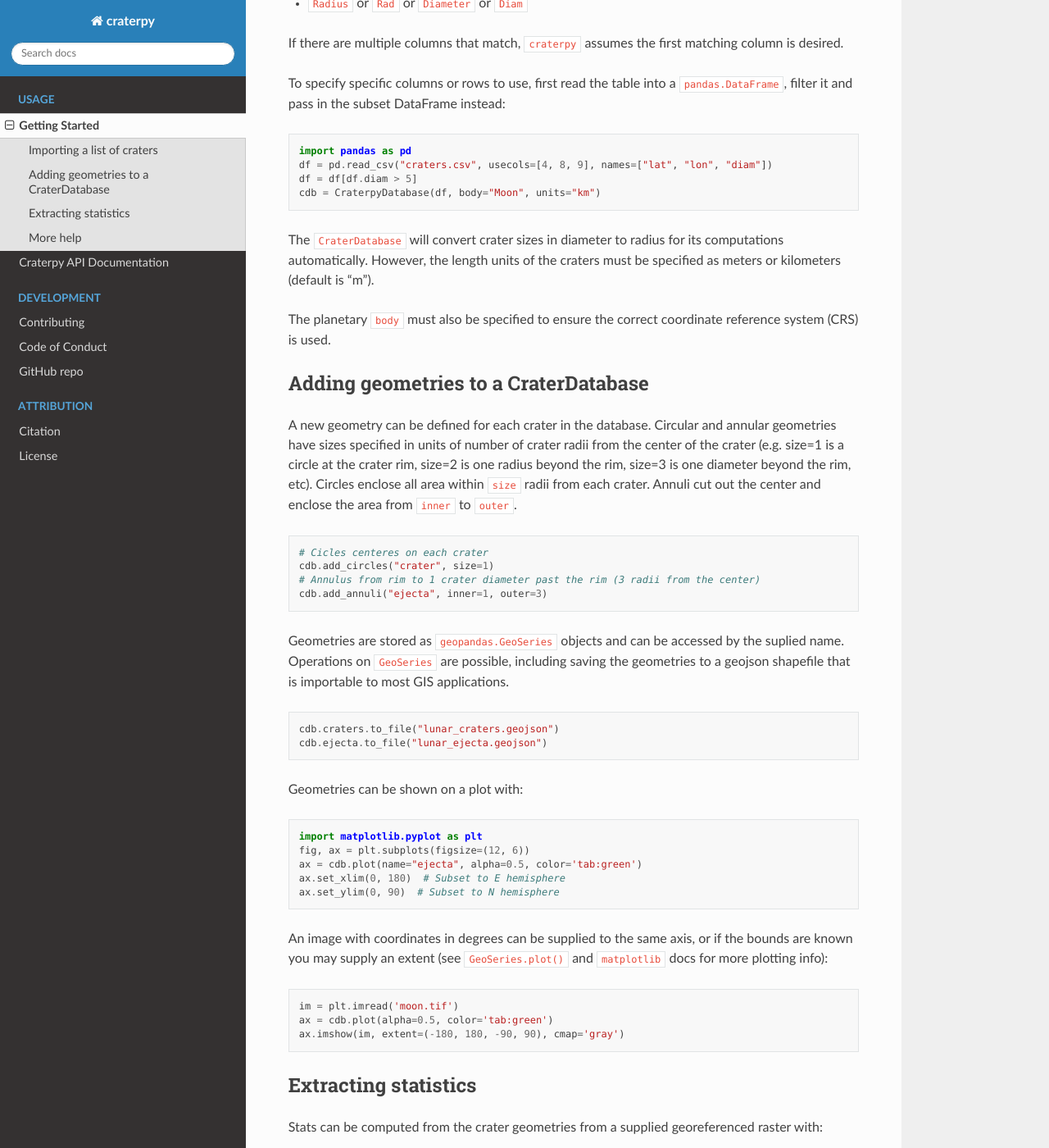
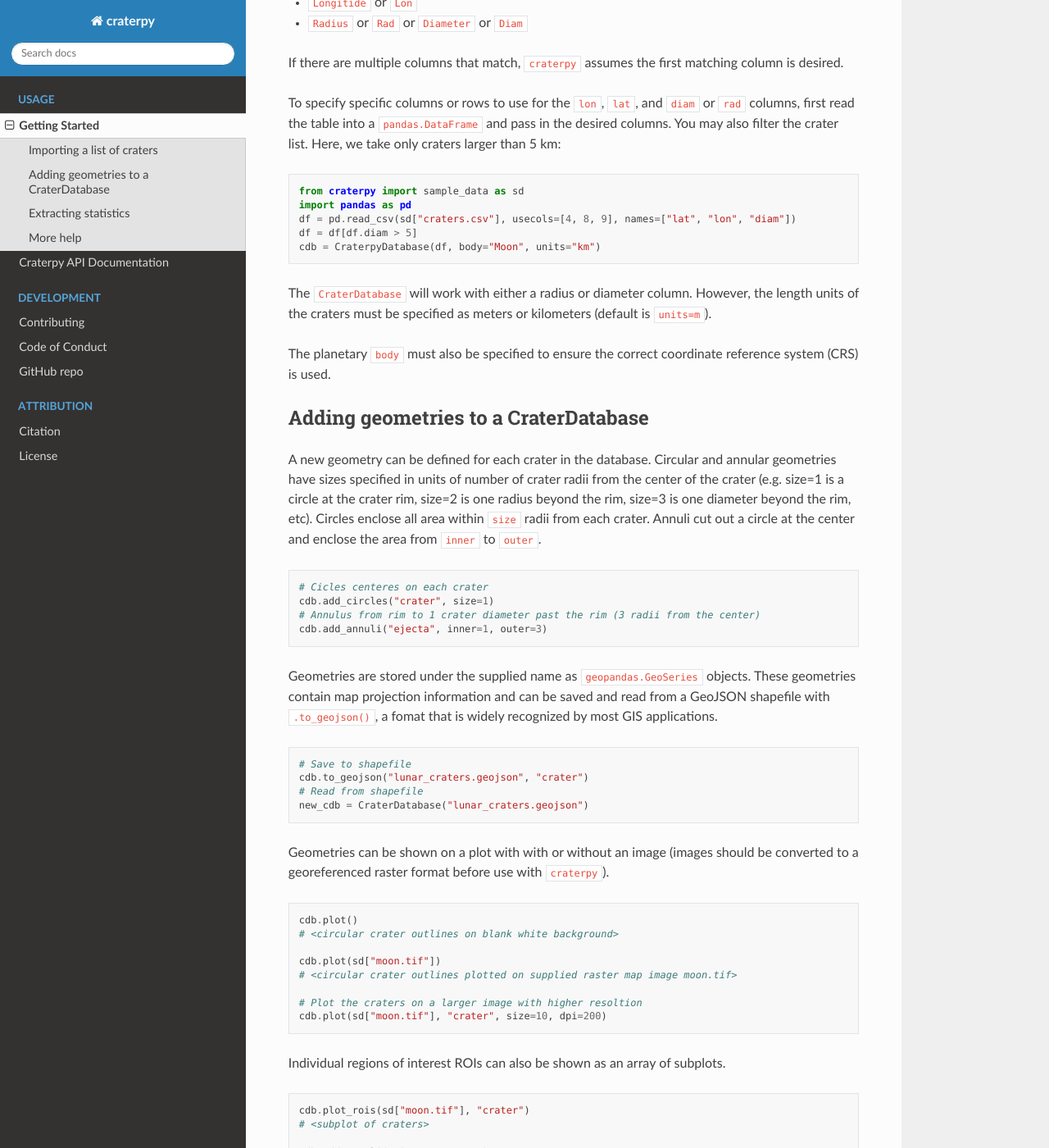
Before and after one commit to cjtu/craterpy, a Sphinx documentation site: the page built from docs/source/getting_started.md, in a window 1280 px wide and 1400 px high, scrolled down 479 px. Shown: the whole window at 82% size. Built offline with Sphinx 7.4.7 and the Read the Docs theme 3.1.0, drawn with Linux system fonts in a browser that asks for light colours; some of the changed text lies outside the part shown.

Commit message:
Clean up sample data and update getting started example in docs.

````diff
--- a/docs/source/getting_started.md
+++ b/docs/source/getting_started.md
@@ -1,10 +1,10 @@
 # Getting Started
 
-The `craterpy` module provides the `CraterDatabase` class which can be imported as:
+The basis of `craterpy` is the `CraterDatabase` which reads, digitizes, plots, and extracts statistics from supplied crater locations.
 
 ```python
 from craterpy import CraterpyDatabase
-cdb = CraterpyDatabase("craters.csv", body="Moon", units="km")
+cdb = CraterpyDatabase("my_craters.csv", body="Moon", units="km")
 ```
 
 ## Importing a list of craters
@@ -17,22 +17,23 @@ Instantiating a `CraterDatabase` requires a table of craters (either a file or `
 
 If there are multiple columns that match, `craterpy` assumes the first matching column is desired.
 
-To specify specific columns or rows to use, first read the table into a `pandas.DataFrame`, filter it and pass in the subset DataFrame instead:
+To specify specific columns or rows to use for the `lon`, `lat`, and `diam` or `rad` columns, first read the table into a `pandas.DataFrame` and pass in the desired columns. You may also filter the crater list. Here, we take only craters larger than 5 km:
 
 ```python
+from craterpy import sample_data as sd
 import pandas as pd
-df = pd.read_csv("craters.csv", usecols=[4, 8, 9], names=["lat", "lon", "diam"])
+df = pd.read_csv(sd["craters.csv"], usecols=[4, 8, 9], names=["lat", "lon", "diam"])
 df = df[df.diam > 5]
 cdb = CraterpyDatabase(df, body="Moon", units="km")
 ```
 
-The `CraterDatabase` will convert crater sizes in diameter to radius for its computations automatically. However, the length units of the craters must be specified as meters or kilometers (default is "m").
+The `CraterDatabase` will work with either a radius or diameter column. However, the length units of the craters must be specified as meters or kilometers (default is `units=m`).
 
 The planetary `body` must also be specified to ensure the correct coordinate reference system (CRS) is used.
 
 ## Adding geometries to a CraterDatabase
 
-A new geometry can be defined for each crater in the database. Circular and annular geometries have sizes specified in units of number of crater radii from the center of the crater (e.g. size=1 is a circle at the crater rim, size=2 is one radius beyond the rim, size=3 is one diameter beyond the rim, etc). Circles enclose all area within `size` radii from each crater. Annuli cut out the center and enclose the area from `inner` to `outer`.
+A new geometry can be defined for each crater in the database. Circular and annular geometries have sizes specified in units of number of crater radii from the center of the crater (e.g. size=1 is a circle at the crater rim, size=2 is one radius beyond the rim, size=3 is one diameter beyond the rim, etc). Circles enclose all area within `size` radii from each crater. Annuli cut out a circle at the center and enclose the area from `inner` to `outer`.
 
 ```python
 # Cicles centeres on each crater
@@ -41,29 +42,36 @@ cdb.add_circles("crater", size=1)
 cdb.add_annuli("ejecta", inner=1, outer=3)
 ```
 
-Geometries are stored as `geopandas.GeoSeries` objects and can be accessed by the suplied name. Operations on `GeoSeries` are possible, including saving the geometries to a geojson shapefile that is importable to most GIS applications.
+Geometries are stored under the supplied name as `geopandas.GeoSeries` objects. These geometries contain map projection information and can be saved and read from a GeoJSON shapefile with `.to_geojson()`, a fomat that is widely recognized by most GIS applications.
 
 ```python
-cdb.craters.to_file("lunar_craters.geojson")
-cdb.ejecta.to_file("lunar_ejecta.geojson")
+# Save to shapefile
+cdb.to_geojson("lunar_craters.geojson", "crater")
+# Read from shapefile
+new_cdb = CraterDatabase("lunar_craters.geojson")
 ```
 
-Geometries can be shown on a plot with:
+Geometries can be shown on a plot with with or without an image (images should be converted to a georeferenced raster format before use with `craterpy`).
 
 ```python
-import matplotlib.pyplot as plt
-fig, ax = plt.subplots(figsize=(12, 6))
-ax = cdb.plot(name="ejecta", alpha=0.5, color='tab:green')
-ax.set_xlim(0, 180)  # Subset to E hemisphere
-ax.set_ylim(0, 90)  # Subset to N hemisphere
+cdb.plot()
+# <circular crater outlines on blank white background>
+
+cdb.plot(sd["moon.tif"])
+# <circular crater outlines plotted on supplied raster map image moon.tif>
+
+# Plot the craters on a larger image with higher resoltion
+cdb.plot(sd["moon.tif"], "crater", size=10, dpi=200)
 ```
 
-An image with coordinates in degrees can be supplied to the same axis, or if the bounds are known you may supply an extent (see `GeoSeries.plot()` and `matplotlib` docs for more plotting info):
+Individual regions of interest ROIs can also be shown as an array of subplots.
 
 ```python
-im = plt.imread('moon.tif')
-ax = cdb.plot(alpha=0.5, color='tab:green')
-ax.imshow(im, extent=(-180, 180, -90, 90), cmap='gray')
+cdb.plot_rois(sd["moon.tif"], "crater")
+# <subplot of craters>
+
+cdb.add_annuli("rim", 0.5, 1.56)
+cdb.plot_rois(sd["moon.tif"], "rim", color='black', cmap="cividis", grid_kw={'alpha': 0})
 ```
 
 ## Extracting statistics
@@ -71,15 +79,15 @@ ax.imshow(im, extent=(-180, 180, -90, 90), cmap='gray')
 Stats can be computed from the crater geometries from a supplied georeferenced raster with:
 
 ```python
-cdb = CraterDatabase(df, "Moon", units="km")
+cdb = CraterDatabase(sd["moon_craters.csv"], "Moon", units="m")
 
 # Define regions for central peak, crater floor, and rim (sizes in crater radii)
 cdb.add_annuli("peak", 0, 0.1)
 cdb.add_annuli("floor", 0.3, 0.6)
 cdb.add_annuli("rim", 1.0, 1.2)
 
-# Here, DEM is a geotiff with elevation relative to reference Moon
-stats = cdb.get_stats("dem.tif", regions=['floor', 'peak', 'rim'], stats=['mean', 'std'])
+stats = cdb.get_stats(sd["moon.tif"], regions=['floor', 'peak', 'rim'], stats=['mean', 'std'])
+print(stats.head())
 ```
 
 For a list of valid statistics, see the [rasterstats documentation](https://pythonhosted.org/rasterstats/manual.html#zonal-statistics).
--- a/pyproject.toml
+++ b/pyproject.toml
@@ -26,6 +26,8 @@ keywords = [
 ]
 include = [
     "LICENSE.txt",
+    "data/*.tif",
+    "data/*.csv"
 ]
 
 [tool.poetry.urls]
````
Also changed, not shown: craterpy/__init__.py (+6 -1 lines), 4 other files.
